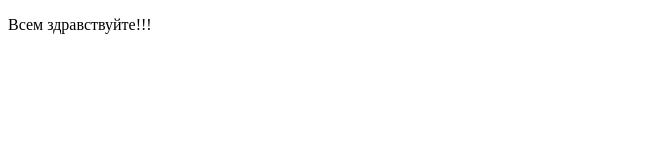
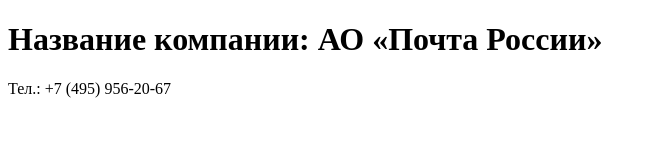
Before and after one commit to HelenISmasteria/wellproject, a plain HTML site: page index.html in a window 1280 px wide. Shown: the whole page, without its empty margins (0-656 px from the left). Drawn offline with Linux system fonts and the light colour scheme.

Commit message:
Добавлены изменения в Index.html

```diff
--- a/index.html
+++ b/index.html
@@ -8,7 +8,8 @@
 </head>
 
 <body>
-     <p>Всем здравствуйте!!!</p>
+  <h1>Название компании: АО «Почта России»</h1>
+  <p>Тел.: +7 (495) 956-20-67</p>
 </body>
 
 </html>
```
